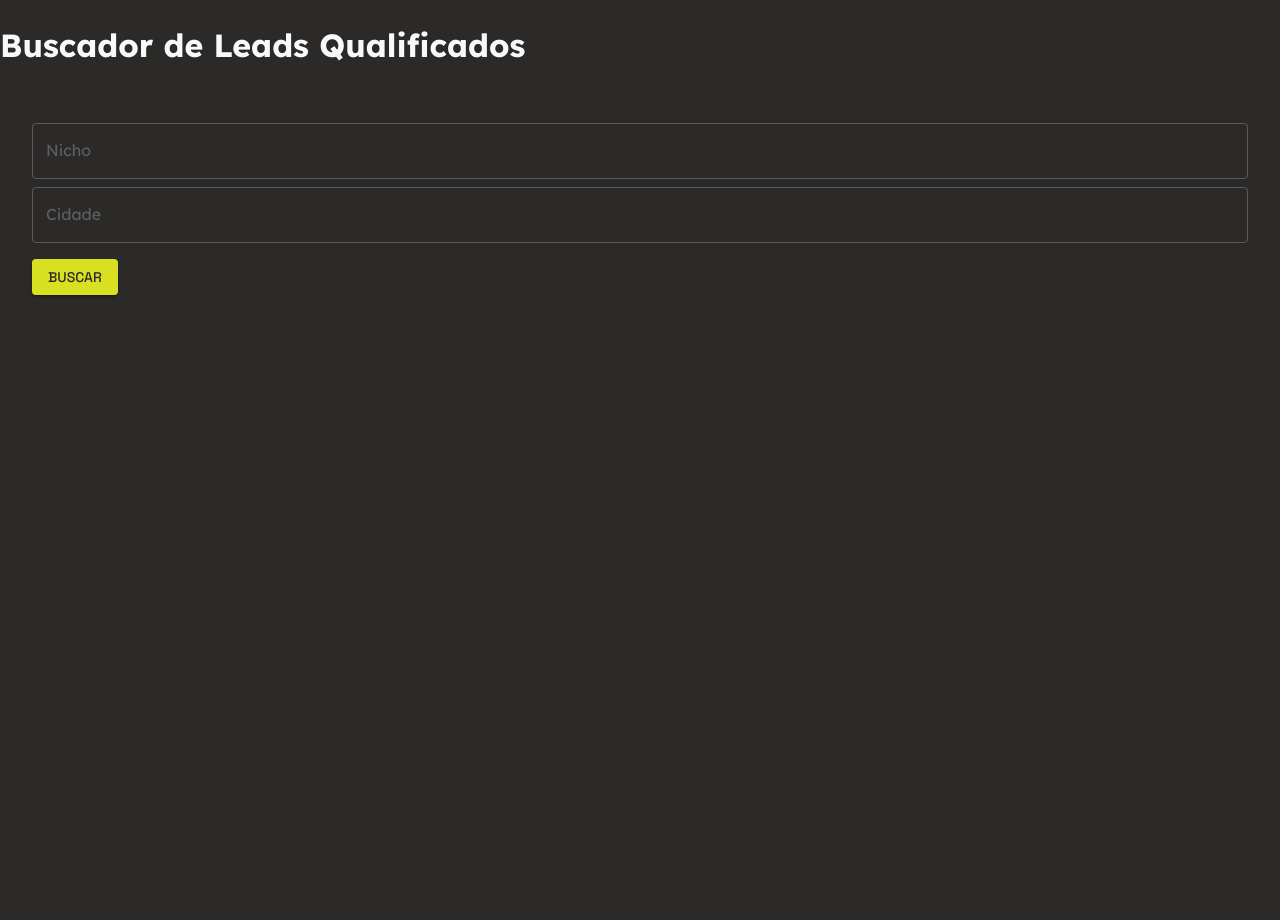
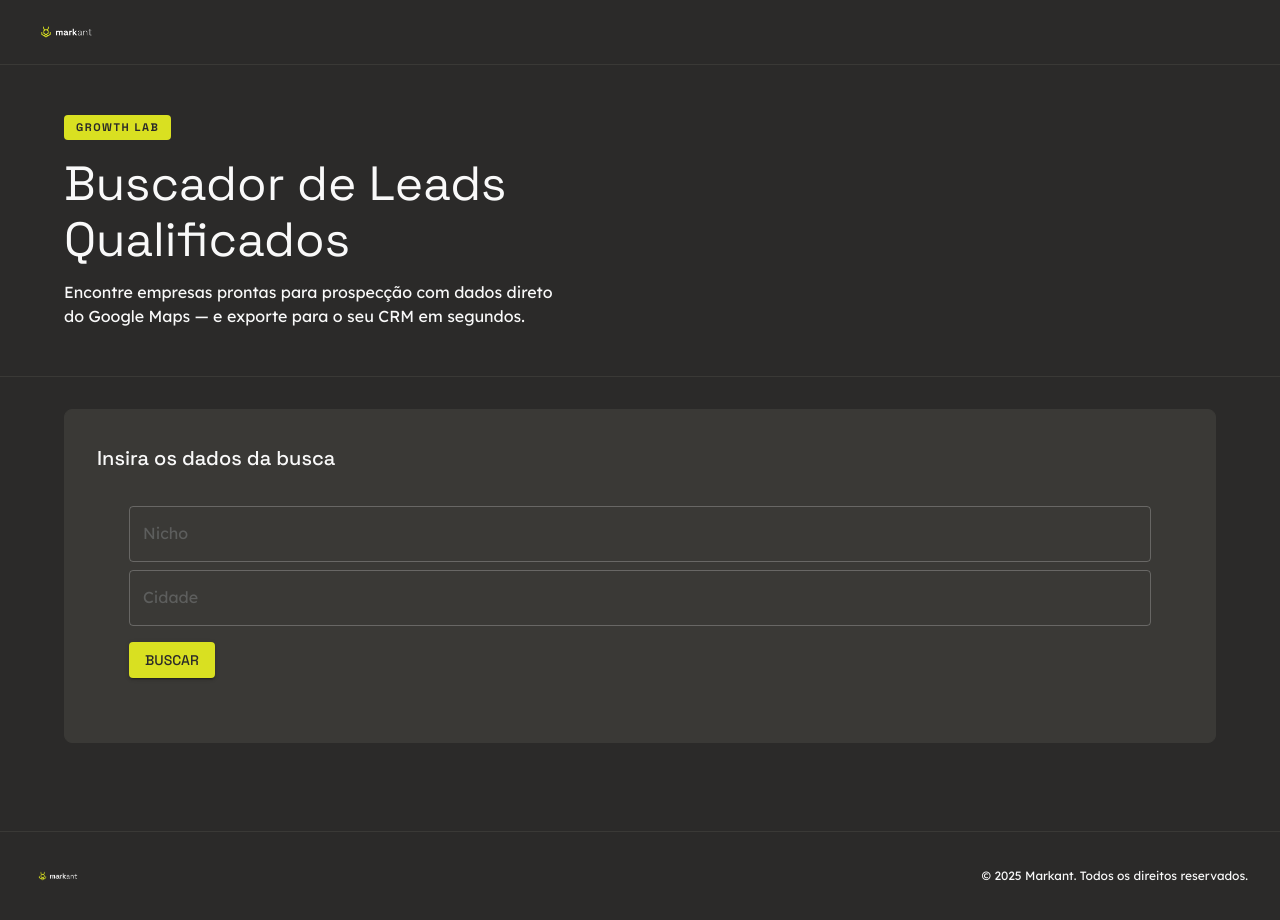
Before and after one commit to MatheusMeneguim/Buscador-de-Lead-Markant, a React (Vite) app: page / in a window 1280 px wide. Before the commit the page ends 800 px from the top, so only its background shows below. Built offline with nearby package versions, Linux system fonts and the light colour scheme.

Commit message:
style: aplica layout visual Markant com header, hero e footer

```diff
--- a/src/App.jsx
+++ b/src/App.jsx
@@ -1,3 +1,4 @@
+import { Box, Container, Typography } from '@mui/material'
 import { LeadProvider } from './contexts/LeadContext'
 import FormBusca from './components/FormBusca'
 import TabelaLeads from './components/TabelaLeads'
@@ -7,11 +8,107 @@ import BotaoExportar from './components/BotaoExportar'
 function App() {
   return (
     <LeadProvider>
-      <h1>Buscador de Leads Qualificados</h1>
-      <FormBusca />
-      <Historico />
-      <BotaoExportar />
-      <TabelaLeads />
+
+      {/* Header */}
+      <Box sx={{
+        borderBottom: '1px solid #3a3936',
+        px: 4,
+        py: 2,
+        display: 'flex',
+        alignItems: 'center',
+      }}>
+        <img
+          src="/Logo_padrao_amarelo_branco.png"
+          alt="Markant"
+          style={{ height: 32, width: 'auto' }}
+        />
+      </Box>
+
+      {/* Hero */}
+      <Box sx={{
+        borderBottom: '1px solid #3a3936',
+        px: 4,
+        py: 6,
+      }}>
+        <Container maxWidth="lg">
+          <Box sx={{
+            display: 'inline-block',
+            backgroundColor: '#D9E021',
+            color: '#2B2A29',
+            fontSize: 11,
+            fontWeight: 700,
+            letterSpacing: 1.5,
+            px: 1.5,
+            py: 0.5,
+            borderRadius: 1,
+            mb: 2,
+            fontFamily: 'Space Grotesk, sans-serif',
+          }}>
+            GROWTH LAB
+          </Box>
+
+          <Typography variant="h3" fontWeight={700} sx={{ mb: 1.5, maxWidth: 600 }}>
+            Buscador de Leads Qualificados
+          </Typography>
+
+          <Typography variant="body1" color="text.secondary" sx={{ maxWidth: 500 }}>
+            Encontre empresas prontas para prospecção com dados direto do Google Maps — e exporte para o seu CRM em segundos.
+          </Typography>
+        </Container>
+      </Box>
+
+      {/* Conteúdo principal */}
+      <Container maxWidth="lg">
+
+        {/* Card do formulário */}
+        <Box sx={{
+          backgroundColor: 'background.paper',
+          border: '1px solid #3a3936',
+          borderRadius: 2,
+          p: 4,
+          mt: 4,
+        }}>
+          <Typography variant="h6" fontWeight={600} mb={3}>
+            Insira os dados da busca
+          </Typography>
+          <FormBusca />
+        </Box>
+
+        {/* Histórico */}
+        <Historico />
+
+        {/* Botão exportar */}
+        <Box sx={{ mt: 3, display: 'flex', justifyContent: 'flex-end' }}>
+          <BotaoExportar />
+        </Box>
+
+        {/* Tabela */}
+        <TabelaLeads />
+
+      </Container>
+
+      {/* Footer */}
+      <Box sx={{
+        borderTop: '1px solid #3a3936',
+        mt: 8,
+        px: 4,
+        py: 4,
+        display: 'flex',
+        alignItems: 'center',
+        justifyContent: 'space-between',
+        flexWrap: 'wrap',
+        gap: 2,
+      }}>
+        <img
+          src="/Logo_padrao_amarelo_branco.png"
+          alt="Markant"
+          style={{ height: 24, width: 'auto' }}
+        />
+        <Typography variant="caption" color="text.secondary">
+          © 2025 Markant. Todos os direitos reservados.
+        </Typography>
+      </Box>
+
     </LeadProvider>
   )
 }
```
